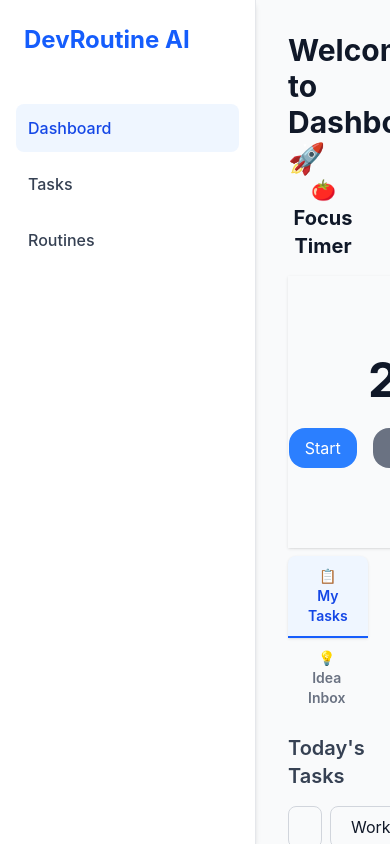
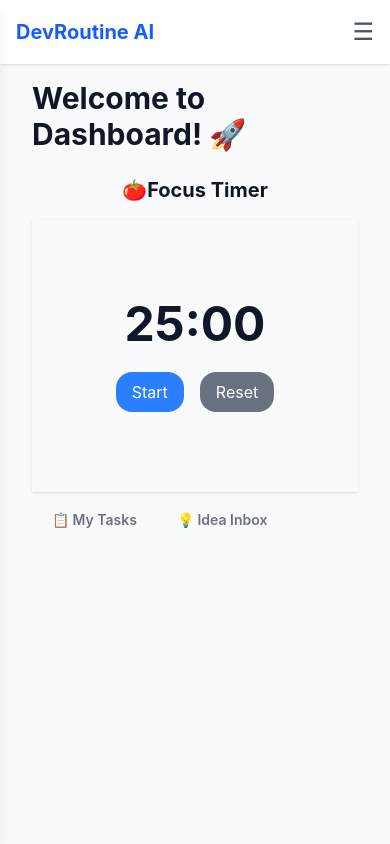
Before and after one commit to jacob4521/dev-routine-app, a React (Vite) app: page / in a window 390 px wide. Built offline with nearby package versions, Linux system fonts and the light colour scheme.

Commit message:
Added Mobile Sidebar, Added delete option to the subTasks.

```diff
--- a/src/App.jsx
+++ b/src/App.jsx
@@ -22,7 +22,7 @@ function App() {
 
   const [newTaskTitle, setNewTaskTitle] = useState("");
 
-  const [activeTab, setActiveTab] = useState("tasks");
+  const [activeTab, setActiveTab] = useState("dashboard");
 
   const [newTaskCategory, setNewTaskCategory] = useState("Work");
 
@@ -156,14 +156,31 @@ function App() {
     setTasks(updatedTasks);
   };
 
+  const deleteSubTask = (taskId, subTaskId) => {
+    const updatedTasks = tasks.map((task) => {
+      if (task.id === taskId) {
+        const reamainingSubTasks = task.subTasks.filter((subTask) => {
+          return subTask.id !== subTaskId;
+        });
+        return { ...task, subTasks: reamainingSubTasks };
+      }
+      return task;
+    });
+    setTasks(updatedTasks);
+  };
+
   return (
-    <MainLayout>
+    <MainLayout activeTab={activeTab} setActiveTab={setActiveTab}>
+      {activeTab === "dashboard" && (
+        <div>
+          <h2 className="text-3xl font-bold mb-6">Welcome to Dashboard! 🚀</h2>
+
+          <PomodoroTimer />
+        </div>
+      )}
+
       {/* මේ පහළින් තියෙන ටික තමයි අර MainLayout එකේ 'children' විදිහට යන්නේ */}
       <div>
-        <h2 className="text-3xl font-bold">Welcome to Dashboard! 🚀</h2>
-
-        <PomodoroTimer />
-
         <div>
           <button
             className={`px-5 py-2.5 font-semibold text-sm rounded-t-lg transition-all duration-200 ${activeTab === "tasks" ? "bg-blue-50 text-blue-700 border-b-2 border-blue-600 shadow-sm" : "text-gray-500 hover:text-gray-700 hover:bg-gray-50"}`}
@@ -194,6 +211,7 @@ function App() {
             categoryColors={categoryColors}
             handleAddSubTask={handleAddSubTask}
             toggleSubTaskDone={toggleSubTaskDone}
+            deleteSubTask={deleteSubTask}
           />
         )}
 
--- a/src/components/TaskBoard.jsx
+++ b/src/components/TaskBoard.jsx
@@ -14,6 +14,7 @@ const TaskBoard = ({
   categoryColors,
   handleAddSubTask,
   toggleSubTaskDone,
+  deleteSubTask,
 }) => {
   return (
     <div className="max-w-2xl">
@@ -72,6 +73,7 @@ const TaskBoard = ({
               handleAddSubTask={handleAddSubTask}
               subTasks={task.subTasks}
               toggleSubTaskDone={toggleSubTaskDone}
+              deleteSubTask={deleteSubTask}
             />
           ))
         )}
--- a/src/components/TaskCard.jsx
+++ b/src/components/TaskCard.jsx
@@ -12,6 +12,7 @@ const TaskCard = ({
   handleAddSubTask,
   subTasks,
   toggleSubTaskDone,
+  deleteSubTask,
 }) => {
   const [isEditing, setIsEditing] = useState(false);
   const [newTitle, setNewTitle] = useState(title);
@@ -70,7 +71,7 @@ const TaskCard = ({
             onClick={() => onDelete(id)}
             className="text-gray-400 hover:text-white hover:bg-red-500 px-2 py-1 rounded-md transition-colors font-bold"
           >
-            X
+            ✕
           </button>
         </div>
       </div>
@@ -80,7 +81,7 @@ const TaskCard = ({
           <input
             type="text"
             placeholder="Add a small step..."
-            className="flex-1 border-gray-200 px-3 py-1.5 text-sm rounded-md outline-none focus:border-blue-400 focus:ring-2 focus:ring-blue-100 transition-all bg-gray-50 focus:bg-white"
+            className="flex-1 border-gray-200 border-2 px-3 py-1.5 text-sm rounded-md outline-none focus:border-blue-400 focus:ring-2 focus:ring-blue-100 transition-all bg-gray-50 focus:bg-white"
             value={subTaskTitle}
             onChange={(e) => setSubTaskTitle(e.target.value)}
             onKeyDown={(e) => {
@@ -124,6 +125,17 @@ const TaskCard = ({
             >
               {subTask.title}
             </span>
+
+            <button
+              onClick={() => {
+                if (!subTask.completed) {
+                  deleteSubTask(id, subTask.id);
+                }
+              }}
+              className="text-gray-400 hover:text-white hover:bg-red-500 px-2 py-1 rounded-md transition-colors font-bold"
+            >
+              ✕
+            </button>
           </li>
         ))}
       </ul>
--- a/src/layouts/MainLayout.jsx
+++ b/src/layouts/MainLayout.jsx
@@ -1,26 +1,60 @@
-import React from 'react';
+import React from "react";
 
-const MainLayout = ({ children }) => {
+const MainLayout = ({ children, activeTab, setActiveTab }) => {
+  const [isSidebarOpen, setIsSidebarOpen] = React.useState(false);
+
+  const handleNavClick = (tab) => {
+    setActiveTab(tab);
+    setIsSidebarOpen(false);
+  };
   return (
     // මුළු තිරයම ආවරණය වෙන ප්‍රධාන කොටුව (h-screen කියන්නේ තිරයේ උස)
     <div className="flex h-screen bg-gray-50 font-sans text-gray-900">
+      <div className="md:hidden absolute top-0 w-full z-20 flex items-center justify-between p-4 bg-white shadow-sm">
+        <h1 className="text-xl font-bold text-blue-600">DevRoutine AI</h1>
+        <button
+          className="text-2xl text-gray-600 cursor-pointer"
+          onClick={() => {
+            setIsSidebarOpen(!isSidebarOpen);
+          }}
+        >
+          {isSidebarOpen ? "✕" : "☰"}
+        </button>
+      </div>
 
       {/* වම් පැත්තේ Sidebar එක */}
-      <aside className="w-64 bg-white shadow-md border-r border-gray-200">
+      <aside
+        className={`fixed inset-y-0 left-0 z-40 w-64 bg-white shadow-lg border-r border-gray-200 transform transition-transform duration-300 ease-in-out ${isSidebarOpen ? "translate-x-0" : "-translate-x-full"} md:relative md:translate-x-0`}
+      >
         <div className="p-6">
           <h1 className="text-2xl font-bold text-blue-600">DevRoutine AI</h1>
         </div>
         <nav className="mt-6">
           <ul className="space-y-2 px-4">
-            <li className="p-3 bg-blue-50 text-blue-700 rounded-lg cursor-pointer font-medium">Dashboard</li>
-            <li className="p-3 hover:bg-gray-50 text-gray-700 rounded-lg cursor-pointer font-medium">Tasks</li>
-            <li className="p-3 hover:bg-gray-50 text-gray-700 rounded-lg cursor-pointer font-medium">Routines</li>
+            <li
+              onClick={() => handleNavClick("dashboard")}
+              className={`p-3 rounded-lg cursor-pointer font-medium transition-colors ${activeTab === "dashboard" ? "bg-blue-50 text-blue-700" : "text-gray-700 hover:bg-gray-50"}`}
+            >
+              Dashboard
+            </li>
+            <li
+              onClick={() => handleNavClick("tasks")}
+              className={`p-3 rounded-lg cursor-pointer font-medium transition-colors ${activeTab === "tasks" ? "bg-blue-50 text-blue-700" : "text-gray-700 hover:bg-gray-50"}`}
+            >
+              Tasks
+            </li>
+            <li
+              onClick={() => handleNavClick("ideas")}
+              className={`p-3 rounded-lg cursor-pointer font-medium transition-colors ${activeTab === "ideas" ? "bg-blue-50 text-blue-700" : "text-gray-700 hover:bg-gray-50"}`}
+            >
+              Ideas
+            </li>
           </ul>
         </nav>
       </aside>
 
       {/* දකුණු පැත්තේ ප්‍රධාන කොටස */}
-      <main className="flex-1 p-8 overflow-y-auto">
+      <main className=" pt-20 flex-1 p-8 overflow-y-auto">
         {/* මේ children කියන තැනට තමයි අපි දාන අනිත් පිටු වැටෙන්නේ */}
         {children}
       </main>
```
